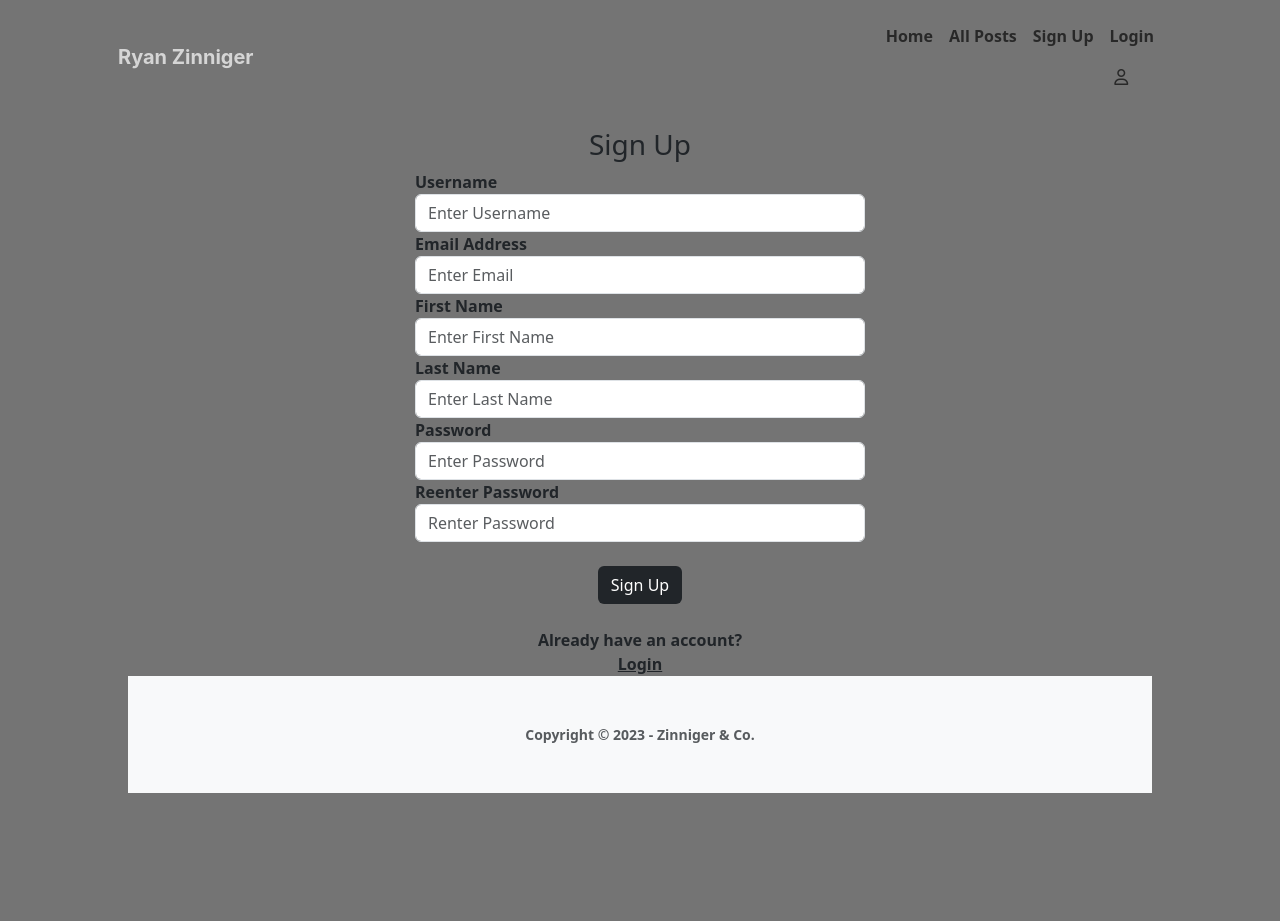
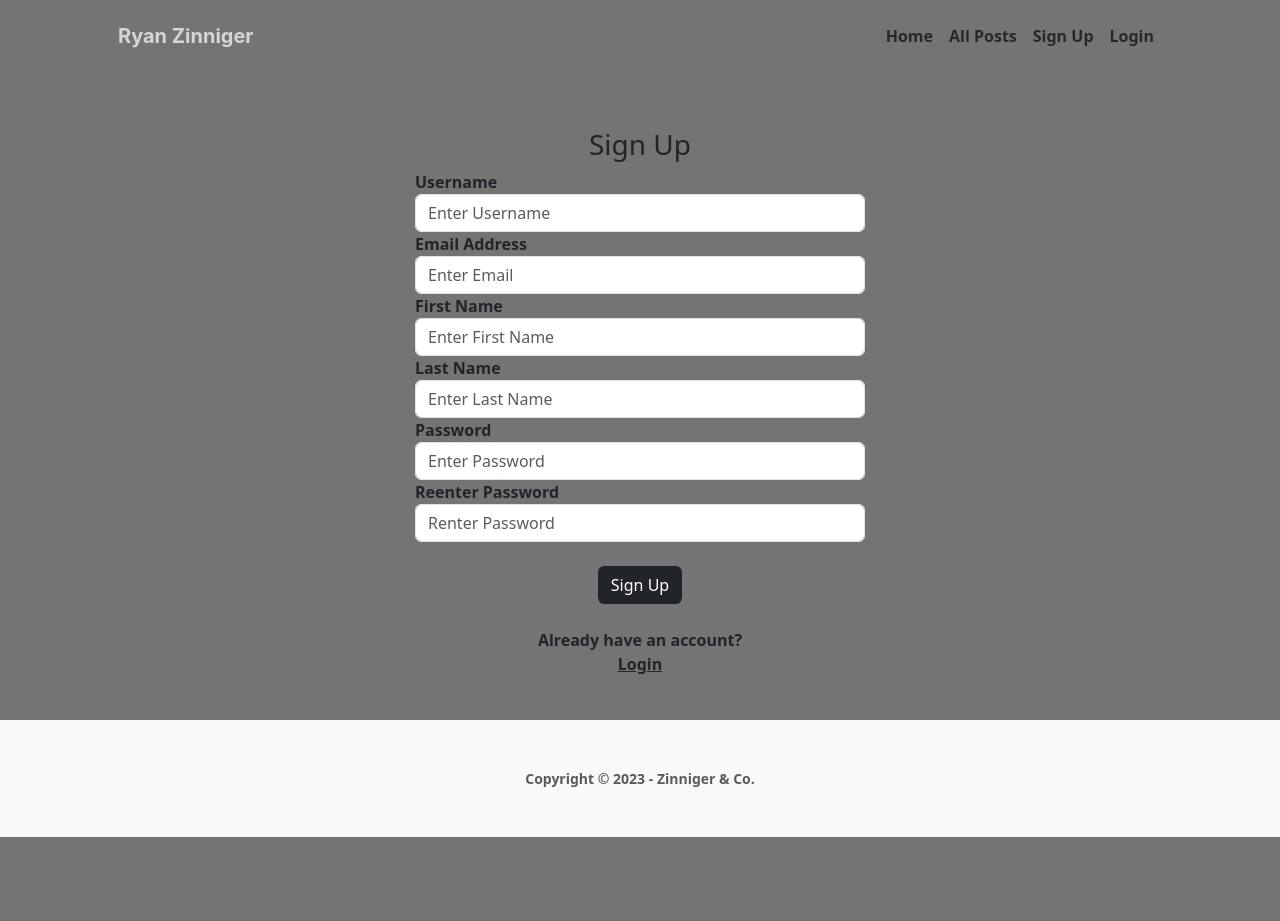
Before and after one commit to ryzinn18/PersonalBlog, a Flask app: page /sign-up in a window 1280 px wide. After the commit the page ends 837 px from the top, so only its background shows below. Run offline with Flask 2, Linux system fonts and the light colour scheme; some libraries are stand-ins or nearby versions.

Commit message:
Site wide updates to body/section objects and their styles.

```diff
--- a/website/static/styles.css
+++ b/website/static/styles.css
@@ -96,7 +96,7 @@ hr.divider {
       color: #212529;
     }
     #mainNav.navbar-shrink .navbar-brand:hover {
-      color: #f4623a;
+      color: #07336d;
     }
     #mainNav.navbar-shrink .navbar-nav .nav-item .nav-link {
       color: #212529;
@@ -106,7 +106,7 @@ hr.divider {
     }
   }
 
-body.post {
+section.post {
     padding-top: 10rem;
     background-repeat: no-repeat;
     background-attachment: fixed;
@@ -115,9 +115,25 @@ body.post {
     padding-bottom: calc(10rem - 4.5rem);
   }
 
-body.posts {
+section.posts {
   padding-top: 10rem;
   background-image: url("/static/swamis.jpg");
+  background-repeat: no-repeat;
+  background-attachment: fixed;
+  background-position: center;
+  background-size: cover;
+  padding-bottom: 8rem;
+  height: 90hv;
+}
+
+.bg-light-opacity {
+  --bs-bg-opacity: 1;
+  background-color: rgba(var(--bs-light-rgb), var(--bs-bg-opacity)) !important;
+}
+
+section.create-post {
+  padding-top: 10rem;
+  background-image: url("/static/singapore.jpg");
   background-repeat: no-repeat;
   background-attachment: fixed;
   background-position: center;
@@ -125,19 +141,17 @@ body.posts {
   padding-bottom: calc(10rem - 4.5rem);
 }
 
-.bg-light-opacity {
-  --bs-bg-opacity: 1;
-  background-color: rgba(var(--bs-light-rgb), var(--bs-bg-opacity)) !important;
+body {
+  background-color: #f8f9fa;
+  margin: 0px;
+  height: 100%;
 }
 
-body.create-post {
-  padding-top: 10rem;
-  background-image: url("/static/singapore.jpg");
-  background-repeat: no-repeat;
-  background-attachment: fixed;
-  background-position: center;
-  background-size: cover;
-  padding-bottom: calc(10rem - 4.5rem);
+section.auth {
+  background-color: rgb(116, 116, 116);
+  padding: 8rem;
+  padding-bottom: 8rem;
+  height: 90vh;
 }
 
 
@@ -173,10 +187,6 @@ section-pic {
 }
 }
 
-
-
-
-
 section.main {
   padding-top: 8rem;
   padding-bottom: calc(10rem - 4.5rem);
--- a/website/templates/base.html
+++ b/website/templates/base.html
@@ -18,7 +18,7 @@
     <!-- Navbar -->
     <nav class="navbar navbar-expand-lg navbar-light fixed-top py-3" id="mainNav">
         <div class="container px-4 px-lg-5">
-            <a class="navbar-brand" href="#page-top">Ryan Zinniger</a>
+            <a class="navbar-brand" href="/home">Ryan Zinniger</a>
             <button class="navbar-toggler navbar-toggler-right" type="button" data-bs-toggle="collapse" data-bs-target="#navbarResponsive" aria-controls="navbarResponsive" aria-expanded="false" aria-label="Toggle navigation"><span class="navbar-toggler-icon"></span></button>
             <div class="collapse navbar-collapse" id="navbarResponsive">
                 <ul class="navbar-nav ms-auto my-2 my-lg-0">
@@ -36,7 +36,7 @@
                     {% else %}
                         <a class="nav-item nav-link" href="/sign-up"><b>Sign Up</a>
                         <a class="nav-item nav-link" href="/login"><b>Login</b></a>
-                        <i class="nav-item nav-link fa-regular fa-user" style="padding: .8rem"></i>
+                        <!-- <i class="nav-item nav-link fa-regular fa-user" style="padding: .8rem"></i> -->
                     {% endif %}
                 </ul>
             </div>
@@ -60,13 +60,16 @@
             {% endfor %}
         {% endif %}
     {% endwith %}
+
+    <!-- Where page's inherited content goes -->
+    {% block content %}{% endblock %}
+
     <!-- Footer -->
-    <div class="container-fluid">
-        {% block content %}{% endblock %}
-    </div>
     <footer class="bg-light py-5">
         <div class="container px-4 px-lg-5"><div class="small text-center text-muted">Copyright &copy; 2023 - Zinniger & Co.</div></div>
     </footer>
+</body>
+
 <script
     src="https://cdn.jsdelivr.net/npm/bootstrap@5.3.0-alpha1/dist/js/bootstrap.bundle.min.js"
     integrity="sha384-w76AqPfDkMBDXo30jS1Sgez6pr3x5MlQ1ZAGC+nuZB+EYdgRZgiwxhTBTkF7CXvN"
@@ -74,8 +77,8 @@
 ></script>
 <script
     type="text/javascript"
-      src="{{ url_for('static', filename='index.js')}}"
+    src="/static/index.js"
 ></script>
 <script src="/static/scripts.js"></script>
-</body>
+
 </html>
--- a/website/templates/create_post.html
+++ b/website/templates/create_post.html
@@ -1,7 +1,7 @@
 {% extends "base.html" %}
 {% block title %}Create Post{% endblock %}
 {% block content %}
-<body class="create-post">
+<section class="create-post">
     <div class="container-sm">
         <div class="col-lg-10 card mx-auto border-dark bg-light p-2" style="--bs-bg-opacity: .75;">
             <form class="form-group container-sm" method="POST" action="/create-post">
@@ -15,7 +15,7 @@
                 <textarea name="description" id="description" class="form-control" placeholder="Optional Description"></textarea>
 
                 <label for="text"><b>Post Body</b></label>
-                <textarea name="text" id="text" class="form-control" placeholder="Write Post Here"></textarea>
+                <textarea name="text" id="text" class="form-control" style="height: 10rem" placeholder="Write Post Here"></textarea>
 
                 <label for="image"><b>Image Name</b> (including extension)</label>
                 <input type="text" id="image" name="image" class="form-control" rows="10" placeholder="Optional Image Name"/><br>
@@ -32,5 +32,5 @@
             </a>
         </div>
     </div>
-</body>
+</section>
 {% endblock %}
--- a/website/templates/edit_post.html
+++ b/website/templates/edit_post.html
@@ -1,7 +1,7 @@
 {% extends "base.html" %}
 {% block title %}Update Post{% endblock %}
 {% block content %}
-<body class="create-post">
+<section class="create-post">
     <div class="container-sm">
             <div class="col-lg-10 card mx-auto border-dark bg-light p-2" style="--bs-bg-opacity: .75;">
                 <form class="form-group container-sm" method="POST" action="/update-post/{{post.id}}" id="update-post-{{post.id}}">
@@ -15,7 +15,7 @@
                     <textarea name="description" id="description" class="form-control">{{ post.description }}</textarea>
 
                     <label for="text"><b>Post Body</b></label>
-                    <textarea name="text" id="text" class="form-control">{{ post.text }}</textarea>
+                    <textarea name="text" id="text" style="height: 10rem" class="form-control">{{ post.text }}</textarea>
 
                     <label for="image"><b>Image Name</b> (including extension)</label>
                     <input type="text" id="image" name="image" class="form-control" rows="10" value="{{ post.image }}"/><br>
@@ -33,5 +33,5 @@
                 </a>
             </div>
     </div>
-</body>
+</section>
 {% endblock %}
--- a/website/templates/home.html
+++ b/website/templates/home.html
@@ -35,7 +35,7 @@
             <div class="row gx-4 gx-lg-5 justify-content-center">
                 <!-- Heading - Pinned Posts -->
                 <div class="container-sm">
-                    <div class="card mx-auto bg-light col-lg-3" style="--bs-bg-opacity: .8;">
+                    <div class="card mx-auto bg-light col-lg-3" style="--bs-bg-opacity: .8; padding-top: 0.5rem">
                         <h1 class="mt-0 text-center" style="color:  rgb(0, 0, 0);"><b>Pinned Posts</b></h1>
                     </div>
                     <hr class="divider divider-light"/>
--- a/website/templates/post.html
+++ b/website/templates/post.html
@@ -3,7 +3,7 @@
     {{post.title}}
 {% endblock %}
 {% block content %}
-<body class="post" style='background-image: url("/static/{{ post.image }}");'>
+<section class="post" style='background-image: url("/static/{{ post.image }}"); padding-bottom: 7rem;'>
     <div class="container-sm">
         <!-- Post Card -->
         <div class="card col-lg-10 mx-auto bg-light p-2" style="--bs-bg-opacity: .75;">
@@ -19,7 +19,7 @@
                 {% include "button_group.html" %}
                 <!-- Body - Date Posted/Updated -->
                 <!-- Body - Author Button -->
-                <h5>Author: {{ post.user.username }}</h5>
+                <h5>Author: {{ post.user.first_name }} {{ post.user.last_name }}</h5>
                 {% include "date_group.html" %}
                 <!-- Body - Description (if it exists) -->
                 {% if post.description != "None" %}
@@ -59,5 +59,5 @@
             </div>
         </div>
     </div>
-</body>
+</section>
 {% endblock %}
--- a/website/templates/posts.html
+++ b/website/templates/posts.html
@@ -3,7 +3,7 @@
     All Posts
 {% endblock %}
 {% block content %}
-<body class="posts">
+<section class="posts">
         <div class="container-sm">
             <div class="col-lg-7  mx-auto" style="min-width:700px;">
                 <h1 class="text-black font-weight-bold text-center"><b>All Posts</b></h1>
@@ -11,5 +11,5 @@
                 {% include "posts_div.html" %}
             </div>
         </div>
-</body>
+</section>
 {% endblock %}
--- a/website/templates/posts_div.html
+++ b/website/templates/posts_div.html
@@ -1,5 +1,3 @@
-{% extends "base.html" %}
-{% block title %}Posts Div{% endblock %}
 {% block content%}
 <div id="posts">
   {% for post in posts %}
--- a/website/templates/signup.html
+++ b/website/templates/signup.html
@@ -1,7 +1,7 @@
 {% extends "base.html" %}
 {% block title %}Sign Up{% endblock %}
 {% block content %}
-<body style="padding: 8rem; background-color: rgb(116, 116, 116)">
+<section class="auth">
     <form method="POST" id="sign-up">
         <h3 align="center">Sign Up</h3>
         <div class="form-group mx-auto" style="max-width: 450px;">
@@ -22,12 +22,12 @@
                 <button class="btn text-bg-dark" type="submit">Sign Up</button>
             </div>
             <br>
-        <center>
+        </div>
+    </form>
+    <div align="center">
         <label>Already have an account?</label>
         <br>
         <a class="link-dark" href="/login">Login</a>
-        </center>
     </div>
-    </form>
-</body>
+</section>
 {% endblock %}
```
Also changed, not shown: website/templates/login.html (+5 -5 lines). Lines whose indentation alone changed are shown as unchanged.
